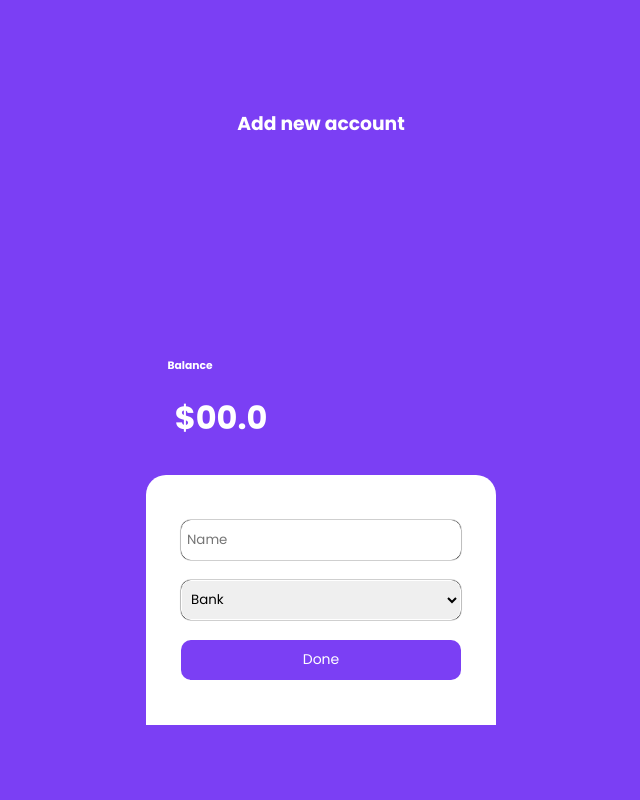
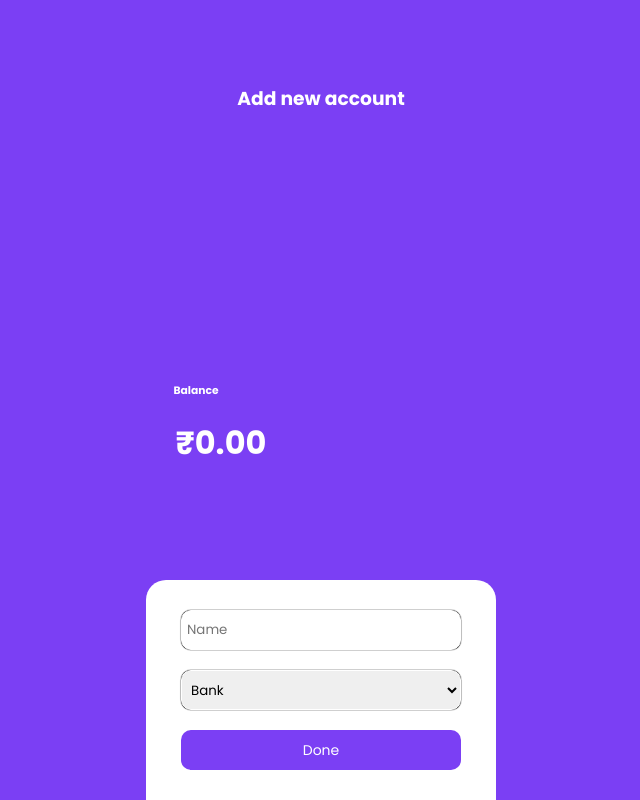
Before and after one commit to mrperfectvip/Expense-Tracker, a plain HTML site: page bank.html in a window 1280 px wide. Shown: the whole page, without its empty margins (319-959 px from the left). Drawn offline with Linux system fonts and the light colour scheme.

Commit message:
modified

```diff
--- a/bank.html
+++ b/bank.html
@@ -12,11 +12,9 @@
     <form action="">
     <div class="main">
 
-        <h3 style="position:relative; top: -90px;">Add new account</h3>
-        <h6 style="position: relative;left: -131px;
-        top: 110px">Balance</h6>
-        <h1 style="position: relative;left: -100px;
-        top: 110px">$00.0</h1>
+        <h3 style="position:relative; top: -250px;">Add new account</h3>
+        <h6 style="position: relative;left: -125px;">Balance</h6>
+        <h1 style="position: relative;left: -100px;">₹0.00</h1>
         <div class="account-type">
             <input class="fill" type="text" placeholder="Name" required />
             <select class="fill" name="account" id="account">
--- a/style.css
+++ b/style.css
@@ -50,9 +50,9 @@ html,body{
 }
 
 .account-type{
-    position:relative;
-    bottom: -123px;
-    height: 250px;
+    position: absolute;
+    bottom: 0;
+    height: 220px;
     background-color: white;
     width: 100%;
     max-width: 350px;
```
Also changed, not shown: setup.html (+1 -1 lines).
